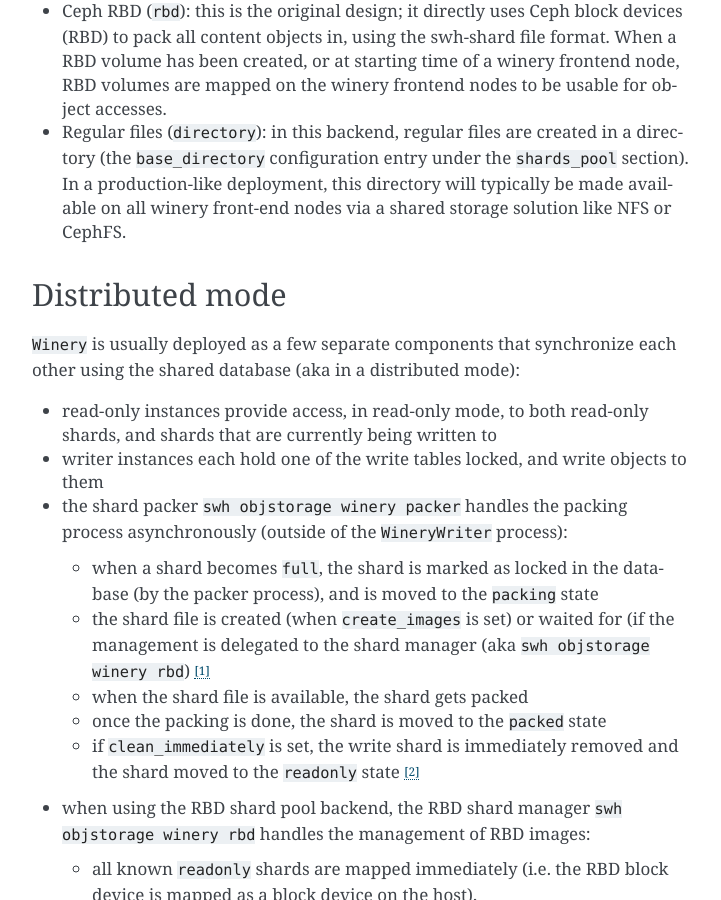
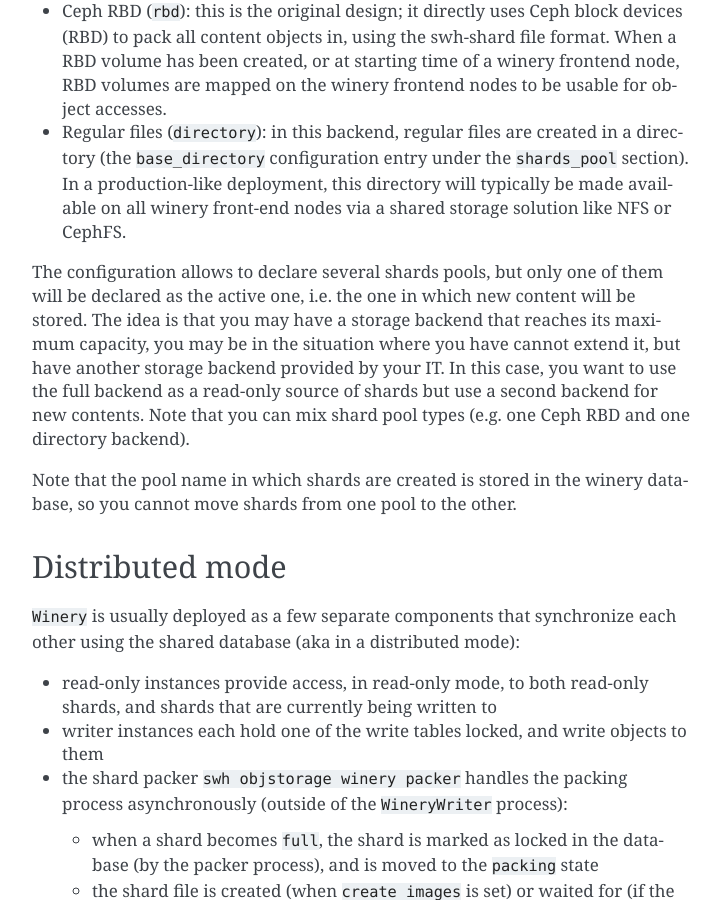
Before and after one commit to SoftwareHeritage/swh-objstorage, a Sphinx documentation site: the page built from docs/winery.rst, in a window 1280 px wide and 900 px high, scrolled down 2616 px. Shown: the whole window, without its empty margins (388-1109 px from the left). Built offline with Sphinx 7.4.7, drawn with Linux system fonts in a browser that asks for light colours; some of the changed text lies outside the part shown.

Commit message:
winery: Update the doc for multipool configurations

```diff
--- a/docs/winery.rst
+++ b/docs/winery.rst
@@ -129,6 +129,18 @@
   like NFS or CephFS.
 
 
+The configuration allows to declare several shards pools, but only one of them
+will be declared as the active one, i.e. the one in which new content will be
+stored. The idea is that you may have a storage backend that reaches its
+maximum capacity, you may be in the situation where you have cannot extend it,
+but have another storage backend provided by your IT. In this case, you want to
+use the full backend as a read-only source of shards but use a second backend
+for new contents. Note that you can mix shard pool types (e.g. one Ceph RBD and
+one directory backend).
+
+Note that the pool name in which shards are created is stored in the winery
+database, so you cannot move shards from one pool to the other.
+
 .. _cmph: https://cmph.sourceforge.net/
 
 
@@ -216,12 +228,12 @@
       application_name: null
 
     # Shards pool settings
-    shards_pool:
-      ## Settings for the RBD shards pool
+    shards_pools:
+    - ## Settings for the RBD shards pool
       type: rbd
 
       # Ceph pool name for RBD metadata (default: shards)
-      pool_name: shards
+      pool_name: ceph_shards
 
       # Ceph pool name for RBD data (default: constructed as
       # `{pool_name}-data`). This is the pool where erasure-coding should be set,
@@ -240,22 +252,13 @@
       # exclusive-lock, object-map and fast-diff, for Linux kernels older than 5.3
       image_features_unsupported: []
 
+    shards_active_pool: ceph_shards
+
     # Packer-related settings
     packer:
-      # Whether the winery writer should start packing shards immediately, or
-      # defer to the standalone packer (default: true, the writer launches a
-      # background packer process)
-      pack_immediately: false
-
       # Whether the packer should create shards in the shard pool, or defer to
       # the pool manager (default: true, the packer creates images)
       create_images: false
-
-      # Whether the packer should clean read-write shards from the database
-      # immediately, or defer to the rw shard cleaner (default: true, the packer
-      # cleans read-write shards immediately)
-      clean_immediately: false
-
 
 Here is typical configuration for a directory shards pool backend::
 
@@ -285,12 +288,14 @@
       application_name: null
 
     # Shards pool settings
-    shards_pool:
-      ## Settings for the directory shards pool
+    shards_pools:
+    - ## Settings for the directory shards pool
       # Shards are stored in `{base_directory}/{pool_name}`
       type: directory
       base_directory: /srv/winery/pool
-      pool_name: shards
+      pool_name: directory_shards
+
+    shards_active_pool: directory_shards
 
     # Packer-related settings
     packer:
@@ -307,6 +312,33 @@
       # immediately, or defer to the rw shard cleaner (default: true, the packer
       # cleans read-write shards immediately)
       clean_immediately: true
+
+
+A multi-pool configuration could look like (partial config)::
+
+  objstorage:
+    cls: winery
+
+    # [...]
+
+    # Shards pool settings
+    shards_pools:
+    - ## Settings for the directory shards pool
+      # Shards are stored in `{base_directory}/{pool_name}`
+      type: directory
+      base_directory: /srv/winery/pool
+      pool_name: directory_shards
+    - ## Settings for an RBD shards pool
+      type: rbd
+      pool_name: ceph_shards
+      # [...]
+    - ## Settings for a second directory shards pool
+      type: directory
+      base_directory: /srv/winery/pool
+      pool_name: second_directory_shards
+
+    # only this pool will be used for ingestion
+    shards_active_pool: directory_shards
 
 
 Implementation notes
```
Also changed, not shown: README.rst (+10 -9 lines).
